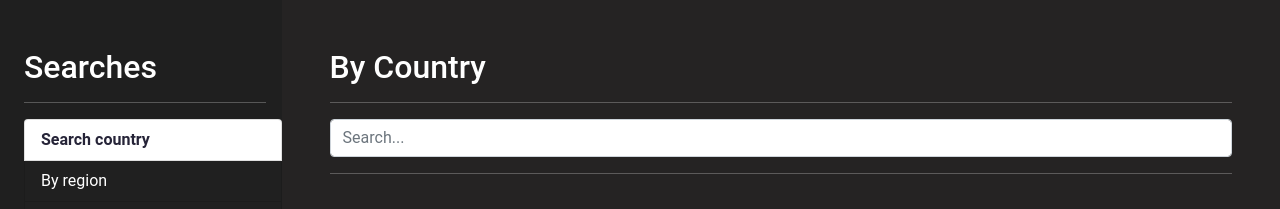
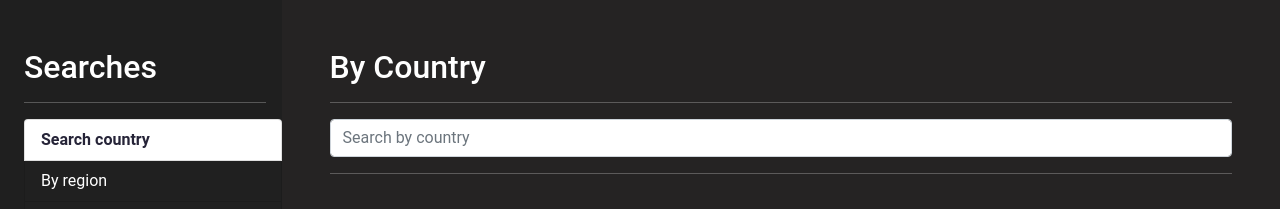
Before and after one commit to ArturoG1z/countries-app-angular, an Angular app: page / in a window 1280 px wide. Shown: the top 209 px of the page. Built offline with nearby package versions, Linux system fonts and the light colour scheme.

Commit message:
Fixed placeholder input

```diff
--- a/src/app/country/pages/by-country/by-country.component.html
+++ b/src/app/country/pages/by-country/by-country.component.html
@@ -6,6 +6,7 @@
       [term]="term"
       (onEnter)="search($event)"
       (onDebaunce)="suggest($event)"
+      placeholder="Search by country"
     ></app-country-input>
   </div>
 </div>
```
